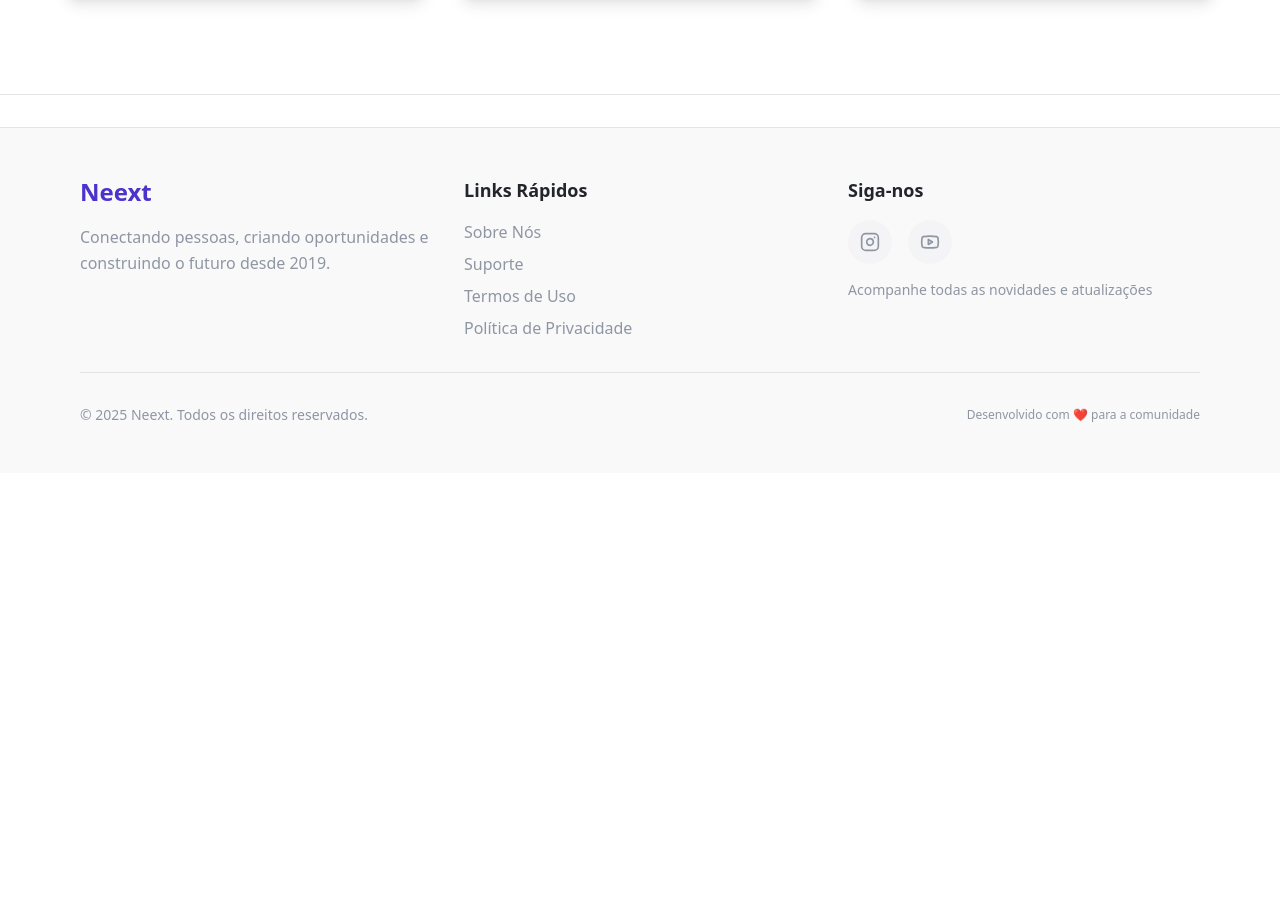
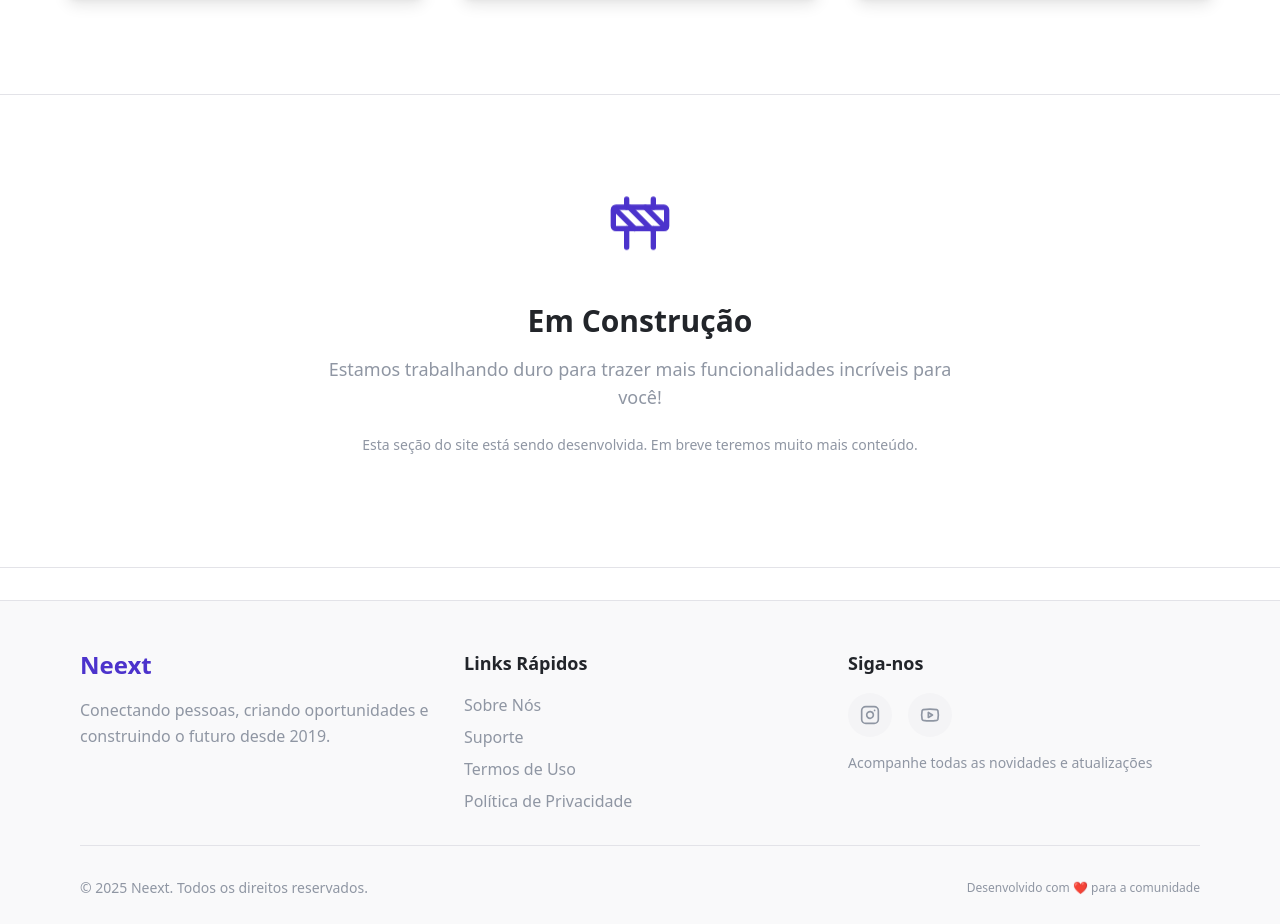
Before and after one commit to fl4shorg/neextltdasiteofc, a React (Vite) app: page / in a window 1280 px wide. Shown: the part 6222-7146 px from the top of the page. Before the commit the page ends 6695 px from the top, so only its background shows below. Built offline with nearby package versions, Linux system fonts and the light colour scheme.

Commit message:
Add "Under Construction" section
Add a separator below the "ADM Plans" section and a placeholder message indicating that this part of the site is under construction and will have more content soon.

```diff
--- a/src/pages/Index.tsx
+++ b/src/pages/Index.tsx
@@ -8,7 +8,7 @@ import MedalhaoCarousel from "@/components/MedalhaoCarousel";
 import Footer from "@/components/Footer";
 import { Separator } from "@/components/ui/separator";
 import { Button } from "@/components/ui/button";
-import { Smartphone, Download, ExternalLink, BarChart3, Scroll, Clock, Calendar } from "lucide-react";
+import { Smartphone, Download, ExternalLink, BarChart3, Scroll, Clock, Calendar, Construction } from "lucide-react";
 import { useCountdown } from "@/hooks/useCountdown";
 import { useScrollAnimation, useStaggeredAnimation } from "@/hooks/useScrollAnimation";
 
@@ -502,6 +502,24 @@ const Index = () => {
 
       <Separator className="w-full my-8" />
 
+      {/* Em Construção */}
+      <section className="py-20 text-center">
+        <div className="max-w-2xl mx-auto px-6">
+          <div className="mb-8">
+            <Construction className="w-16 h-16 mx-auto mb-4 text-primary animate-bounce" />
+          </div>
+          <h2 className="text-3xl font-bold mb-4">Em Construção</h2>
+          <p className="text-lg text-muted-foreground mb-6">
+            Estamos trabalhando duro para trazer mais funcionalidades incríveis para você!
+          </p>
+          <p className="text-sm text-muted-foreground">
+            Esta seção do site está sendo desenvolvida. Em breve teremos muito mais conteúdo.
+          </p>
+        </div>
+      </section>
+
+      <Separator className="w-full my-8" />
+
       {/* Footer */}
       <Footer />
     </div>
```
